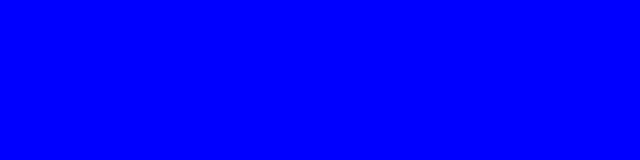
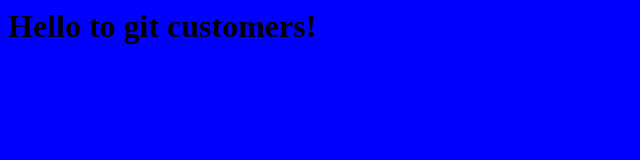
Before and after one commit to mkonkova/JavaLesson2, a plain HTML site: page index.html in a window 1280 px wide. Shown: the whole page, without its empty margins (0-640 px from the left). Drawn offline with Linux system fonts and the light colour scheme.

Commit message:
Added the title

```diff
--- a/index.html
+++ b/index.html
@@ -1,4 +1,5 @@
 <html>
  <body bgcolor="blue">
+<h1>Hello to git customers!<h1>
  </body>
 </html>
```
